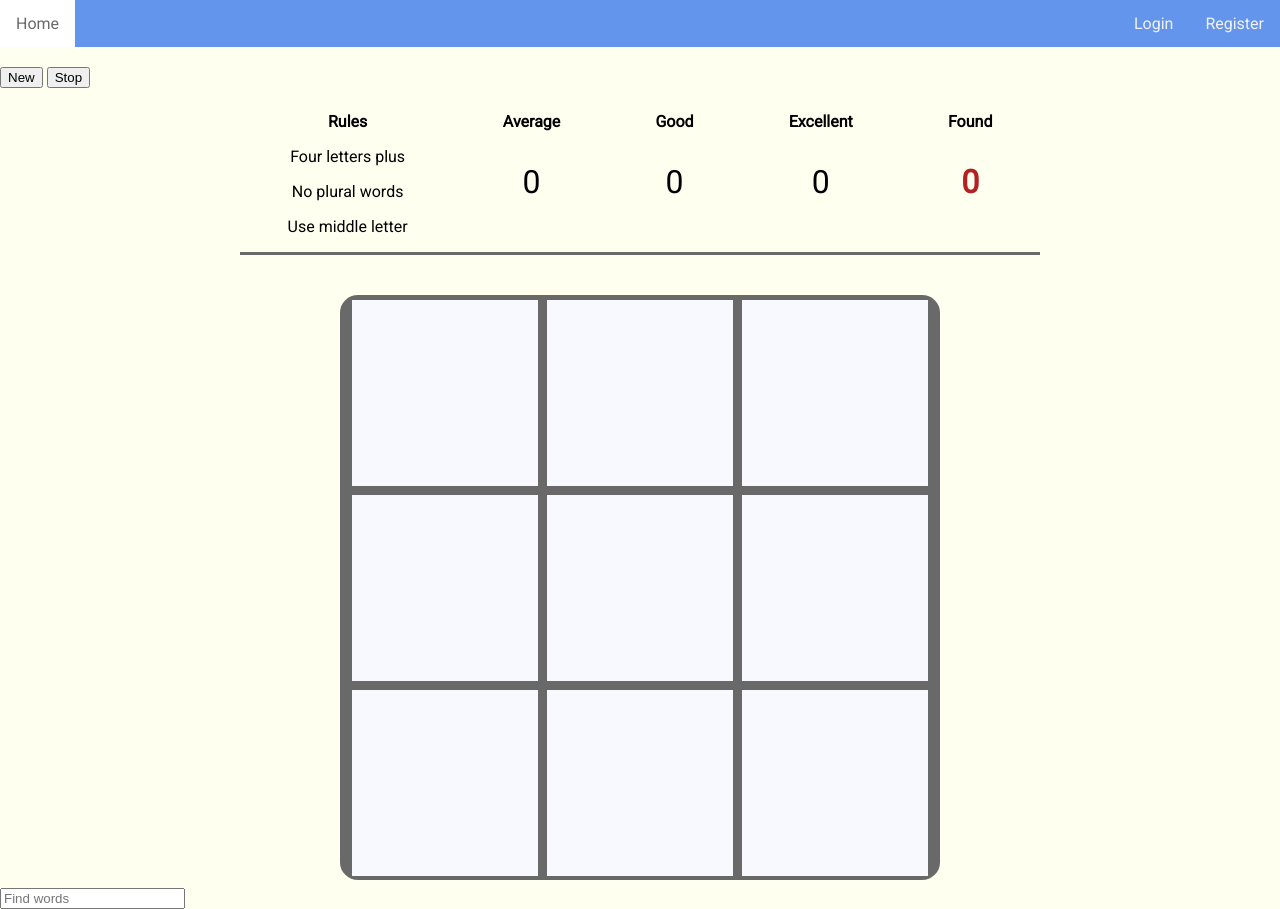
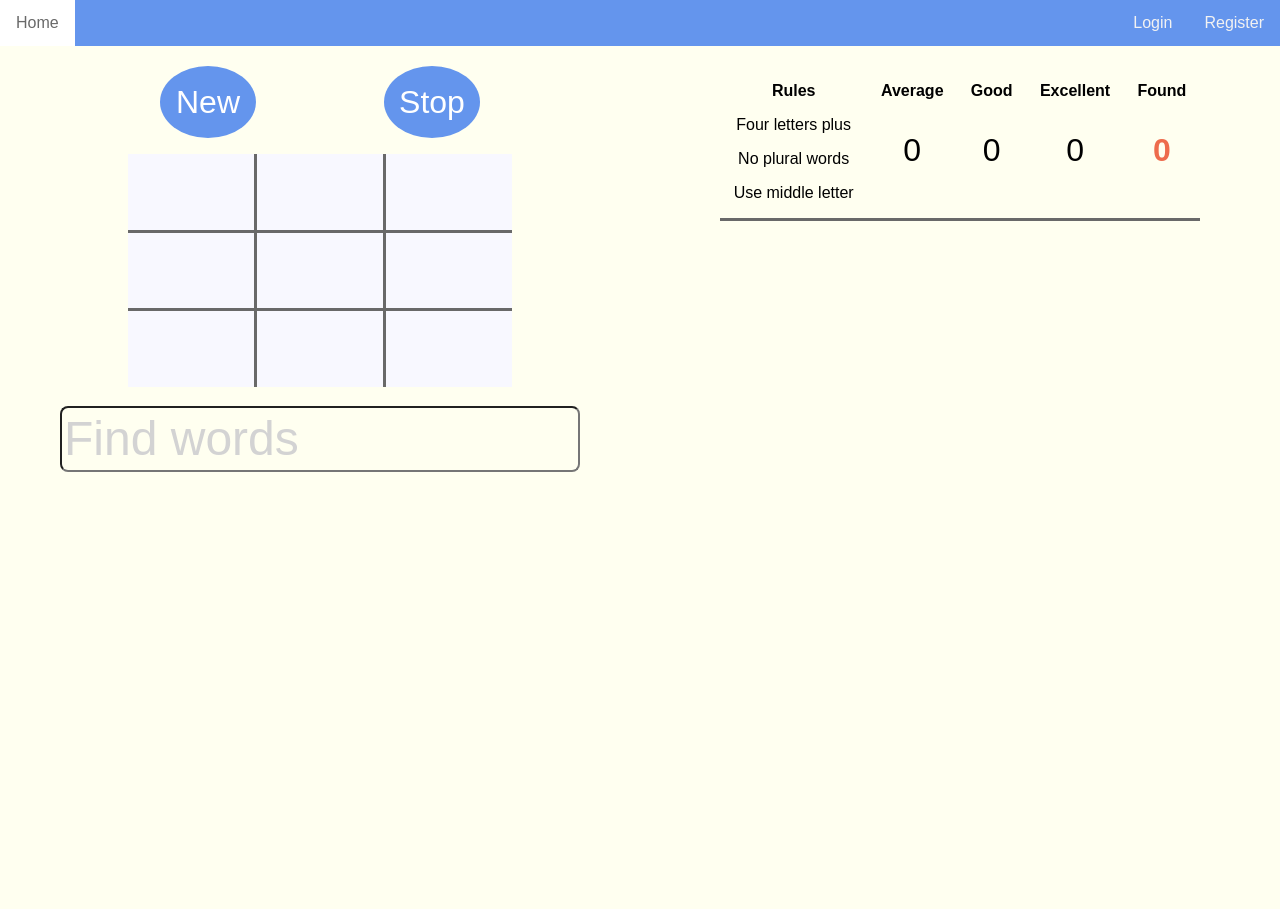
Before and after one commit to jgthomas/playwords.xyz, a Flask app: template templates/grid.html in a window 1280 px wide. After the commit the page ends 472 px from the top, so only its background shows below. Run offline with Flask 2, Linux system fonts and the light colour scheme; the template is opened without the code that fills it, so the values that code supplies are empty.

Commit message:
delete old grid files

```diff
--- a/application.py
+++ b/application.py
@@ -82,7 +82,7 @@ def ladder():
     return render_template("ladder.html")
 
 
-@app.route('/grid2', methods=["GET", "POST"])
+@app.route('/grid', methods=["GET", "POST"])
 def grid():
     if request.method == "POST":
         anagram = make_anagram(random.choice(NINE_LETTER_LIST))
@@ -91,7 +91,7 @@ def grid():
         answers = plural_filter(answers, DICTIONARY)
         print(data(anagram, answers))
         return jsonify(data(anagram, answers))
-    return render_template("grid2.html")
+    return render_template("grid.html")
 
 
 @app.route('/rack4', methods=["GET", "POST"])
--- a/static/js/gridGame.js
+++ b/static/js/gridGame.js
@@ -2,7 +2,7 @@
 
 const gridAnswers = {};
 const finalAnswers = {};
-const gridURL = "http://127.0.0.1:5000/grid2";
+const gridURL = "http://127.0.0.1:5000/grid";
 const gridLength = 9;
 
 let nineLetterWords = [];
--- a/templates/grid.html
+++ b/templates/grid.html
@@ -1,17 +1,32 @@
 {% extends "layout.html" %}
 {% block head %}
   {{ super() }}
-  <link rel=stylesheet href="{{ url_for('static', filename='styles/grid.css') }}">
+  <link rel=stylesheet href="{{ url_for('static', filename='styles/inputs.css') }}">
+  <link rel=stylesheet href="{{ url_for('static', filename='styles/grid2.css') }}">
 {% endblock %}
 {% block main %}
-  <div id="buttons" class="center fade-in">
-    <button id="again" class="button grid-game-button" type="button">New</button>
-    <button id="stop" class="button grid-game-button" type="button">Stop</button>
-  </div>
-  <input id="guess" class="above-entry word-box box-margins fade-in" type="text" name="unscrambled" placeholder="Find words">
-  <div class="game-layout fade-in">
-    <div id="answers">
-      <div id="new-rules">
+  <div class="outer-wrap">
+    <div class="left">
+      <div id="buttons" class="button-row">
+        <button id="again" class="button" type="button">New</button>
+        <button id="stop" class="button" type="button">Stop</button>
+      </div>
+      <div class="puzzle-grid">
+        <div id="letter1" class="puzzle-square"></div>
+        <div id="letter2" class="puzzle-square"></div>
+        <div id="letter3" class="puzzle-square"></div>
+        <div id="letter4" class="puzzle-square"></div>
+        <div id="letter5" class="puzzle-square"></div>
+        <div id="letter6" class="puzzle-square"></div>
+        <div id="letter7" class="puzzle-square"></div>
+        <div id="letter8" class="puzzle-square"></div>
+        <div id="letter9" class="puzzle-square"></div>
+      </div>
+      <input id="guess" class="word-box box-margins" type="text" name="unscrambled" placeholder="Find words">
+      <div id="nine-letter-word" class="nine-letter-word"></div>
+    </div>
+    <div class="right">
+      <div class="rules-bar">
         <div class="sidebar-section">
           <p class="sidebar-header">Rules</p>
           <p class="sidebar-phrase">Four letters plus</p>
@@ -88,21 +103,9 @@
       <div id="z" class="answer-letter"></div>
       <div id="answer_z" class="answer-letter final-answer-letter"></div>
     </div>
-    <div id="word-grid">
-      <div id="letter1" class="letter-square"></div>
-      <div id="letter2" class="letter-square"></div>
-      <div id="letter3" class="letter-square"></div>
-      <div id="letter4" class="letter-square"></div>
-      <div id="letter5" class="letter-square"></div>
-      <div id="letter6" class="letter-square"></div>
-      <div id="letter7" class="letter-square"></div>
-      <div id="letter8" class="letter-square"></div>
-      <div id="letter9" class="letter-square"></div>
-    </div>
   </div>
-  <input id="guess" class="below-entry word-box box-margins fade-in" type="text" name="unscrambled" placeholder="Find words">
 {% endblock %}
 {% block scripts %}
   {{ super() }}
-  <script src="{{ url_for('static', filename='js/grid.js') }}"></script>
+  <script src="{{ url_for('static', filename='js/gridGame.js') }}"></script>
 {% endblock %}
```
Also changed, not shown: templates/grid2.html (deleted, +0 -111 lines).
